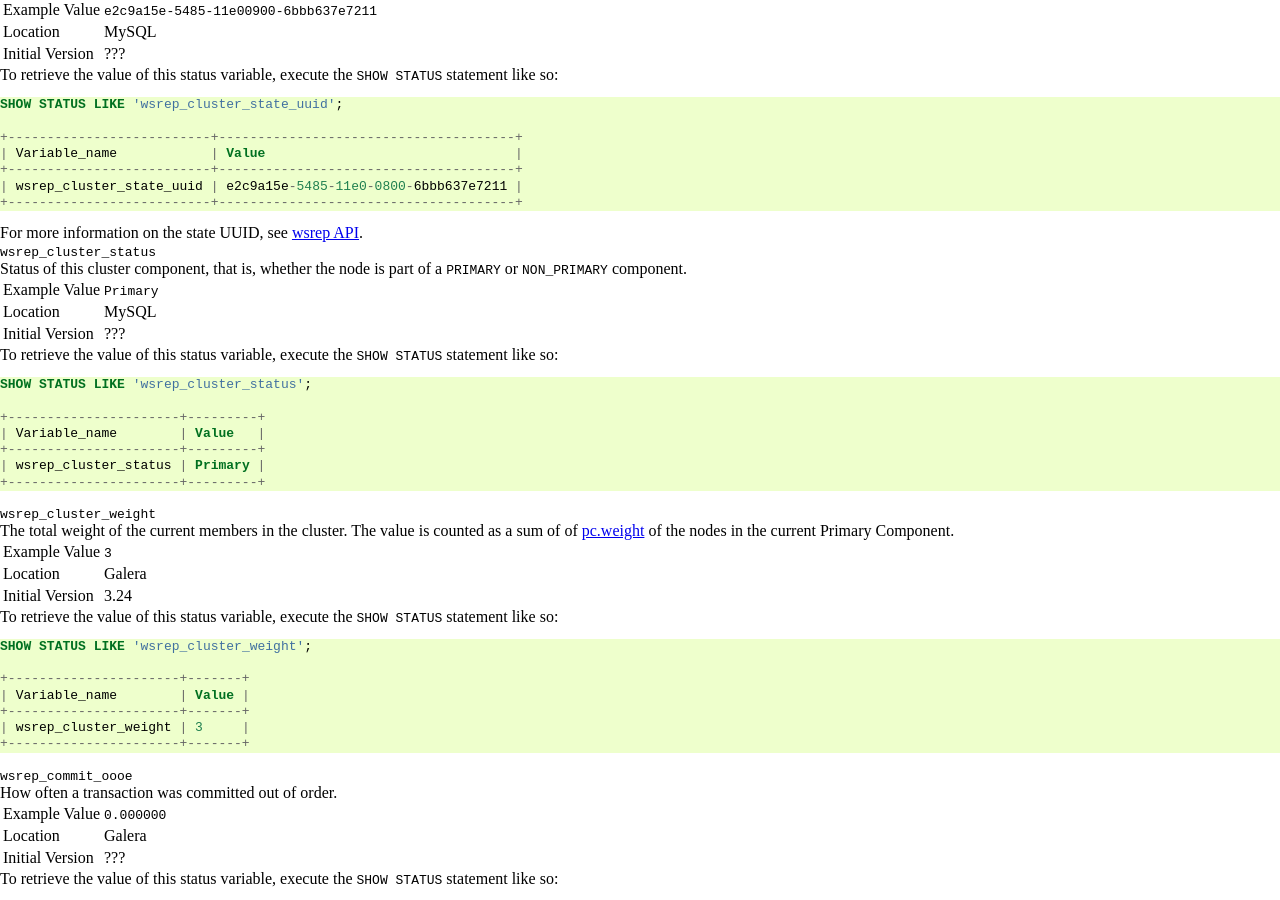
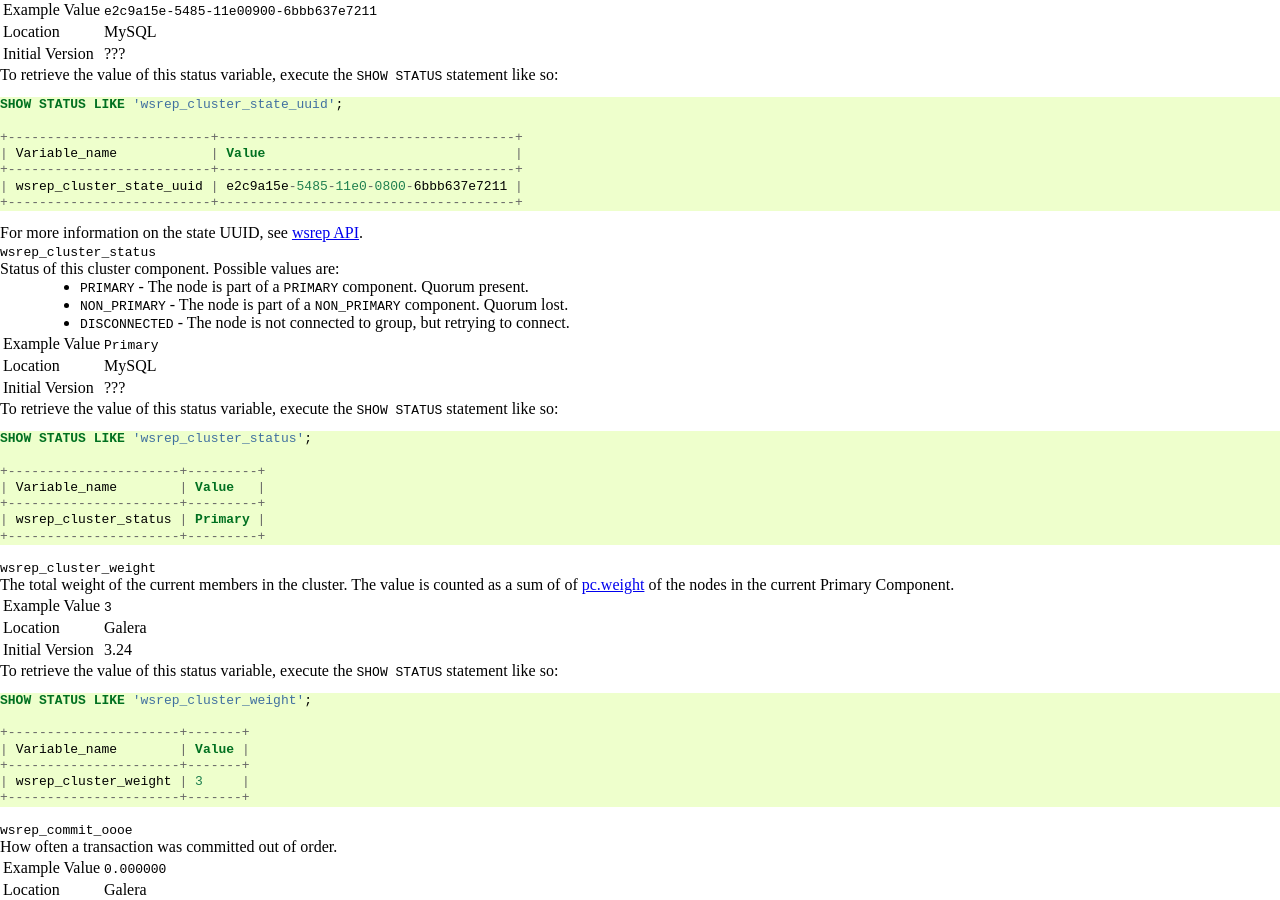
Before and after one commit to codership/documentation, a Sphinx documentation site: the page built from galeracluster/source/documentation/galera-status-variables.rst, in a window 1280 px wide and 900 px high, scrolled down 4888 px. Built offline with Sphinx 7.4.7, drawn with Linux system fonts in a browser that asks for light colours; comment, search, counter and statistics services are not loaded.

Commit message:
DISCONNECTED added as value for wsrep_cluster_status. Updated the versioning list with protocol versions 9 and 10.

```diff
--- a/galeracluster/source/documentation/galera-status-variables.rst
+++ b/galeracluster/source/documentation/galera-status-variables.rst
@@ -480,7 +480,13 @@ For more information on the state UUID, see :ref:`wsrep API <wsrep-api>`.
 .. index::
    pair: Status Variables; wsrep_cluster_status
 
-Status of this cluster component, that is, whether the node is part of a ``PRIMARY`` or ``NON_PRIMARY`` component.
+Status of this cluster component. Possible values are:
+
+- ``PRIMARY`` - The node is part of a ``PRIMARY`` component. Quorum present.
+
+- ``NON_PRIMARY`` - The node is part of a ``NON_PRIMARY`` component. Quorum lost.
+
+- ``DISCONNECTED`` - The node is not connected to group, but retrying to connect.
 
 .. csv-table::
    :class: doc-options
--- a/galeracluster/source/documentation/versions-and-release-notes.rst
+++ b/galeracluster/source/documentation/versions-and-release-notes.rst
@@ -81,7 +81,7 @@ The table below maps the Galera Cluster versions to the  MySQL database server v
    "`4.7 <https://releases.galeracluster.com/galera-4.7/release-notes-galera-26.4.7.txt>`_", "`8.0.25-25.7 <https://releases.galeracluster.com/mysql-wsrep-8.0.25-26.7/release-notes-mysql-wsrep-8.0.25-26.7.txt>`_", "`10.5.9 <https://mariadb.com/kb/en/mariadb-10-5-9-release-notes/>`_, `10.4.18 <https://mariadb.com/kb/en/mariadb-10-4-18-release-notes/>`_", "`8.0.25-15.1 <https://docs.percona.com/percona-xtradb-cluster/8.0/release-notes/Percona-XtraDB-Cluster-8.0.25-15.1.html>`_", "`Galera Cluster for MySQL 5.7.34 and 8.0.25 released <https://galeracluster.com/2021/07/galera-cluster-for-mysql-5-7-34-and-8-0-25-released/>`_", ""
    "`4.6 <https://releases.galeracluster.com/galera-4.6/release-notes-galera-26.4.6.txt>`_", "`8.0.23-26.6 <https://releases.galeracluster.com/mysql-wsrep-8.0.23-26.6/release-notes-mysql-wsrep-8.0.23-26.6.txt>`_", "`10.5.7 <https://mariadb.com/kb/en/mariadb-10-5-7-release-notes/>`_, `10.4.16 <https://mariadb.com/kb/en/mariadb-10-4-16-release-notes/>`_", "`8.0.23-14.1 <https://docs.percona.com/percona-xtradb-cluster/8.0/release-notes/Percona-XtraDB-Cluster-8.0.23-14.1.html>`_", "`Galera Cluster for MySQL 5.6.51, 5.7.33, and 8.0.23 released <https://galeracluster.com/2021/04/galera-cluster-for-mysql-5-6-51-5-7-33-and-8-0-23-released/>`_", ""
    "`4.5 <https://releases.galeracluster.com/galera-4.5/release-notes-galera-26.4.5.txt>`_", "`8.0.22-26.5 <https://releases.galeracluster.com/mysql-wsrep-8.0.22-26.5/release-notes-mysql-wsrep-8.0.22-26.5.txt>`_", "`10.5.4 <https://mariadb.com/kb/en/mariadb-10-5-4-release-notes/>`_, `10.4.14 <https://mariadb.com/kb/en/mariadb-10-4-14-release-notes/>`_", "`8.0.22-13.1 <https://docs.percona.com/percona-xtradb-cluster/8.0/release-notes/Percona-XtraDB-Cluster-8.0.22-13.1.html>`_", "`Galera Cluster for MySQL 5.6.50, 5.7.32, and 8.0.22 released <https://galeracluster.com/2021/01/galera-cluster-for-mysql-5-6-50-5-7-32-and-8-0-22-released/>`_", ""
-   "`4.4 <https://releases.galeracluster.com/galera-4.4/release-notes-galera-26.4.4.txt>`_", "`8.0.21-26.4 <https://releases.galeracluster.com/mysql-wsrep-8.0.21-26.4/release-notes-mysql-wsrep-8.0.21-26.4.txt>`_", "`10.5.1 <https://mariadb.com/kb/en/mariadb-10-5-1-release-notes/>`_, `10.4.13 <https://mariadb.com/kb/en/mariadb-10-4-13-release-notes/>`_", "`8.0.21-12.1 <https://docs.percona.com/percona-xtradb-cluster/8.0/release-notes/Percona-XtraDB-Cluster-8.0.21-12.1.html>`_", "`Galera Cluster for MySQL 5.6.49, 5.7.31, and 8.0.21 released <https://galeracluster.com/2020/10/galera-cluster-for-mysql-5-6-49-5-7-31-and-8-0-21-released/>`_", ""
+   "`4.4 <https://releases.galeracluster.com/galera-4.4/release-notes-galera-26.4.4.txt>`_", "`8.0.21-26.4 <https://releases.galeracluster.com/mysql-wsrep-8.0.21-26.4/release-notes-mysql-wsrep-8.0.21-26.4.txt>`_", "`10.5.1 <https://mariadb.com/kb/en/mariadb-10-5-1-release-notes/>`_, `10.4.13 <https://mariadb.com/kb/en/mariadb-10-4-13-release-notes/>`_", "`8.0.21-12.1 <https://docs.percona.com/percona-xtradb-cluster/8.0/release-notes/Percona-XtraDB-Cluster-8.0.21-12.1.html>`_", "`Galera Cluster for MySQL 5.6.49, 5.7.31, and 8.0.21 released <https://galeracluster.com/2020/10/galera-cluster-for-mysql-5-6-49-5-7-31-and-8-0-21-released/>`_", "10"
    "`4.3 <https://releases.galeracluster.com/galera-4.3/release-notes-galera-26.4.3.txt>`_", "`8.0.19-26.3 <https://releases.galeracluster.com/mysql-wsrep-8.0.19-26.3/release-notes-mysql-wsrep-8.0.19-26.3.txt>`_", "`10.5.0 <https://mariadb.com/kb/en/mariadb-10-5-0-release-notes/>`_, `10.4.9 <https://mariadb.com/kb/en/mariadb-10-4-9-release-notes/>`_", "`8.0.19-10 <https://docs.percona.com/percona-xtradb-cluster/8.0/release-notes/Percona-XtraDB-Cluster-8.0.19-10.html>`_", "`Galera Cluster 4 for MySQL 8 is Generally Available! <https://galeracluster.com/2020/05/galera-cluster-4-for-mysql-8-is-generally-available//>`_", ""
    "", "`5.7.44-25.36 <https://releases.galeracluster.com/mysql-wsrep-5.7.44-25.36/release-notes-mysql-wsrep-5.7.44-25.36.txt>`_", "", ""
    "", "`5.7.43-25.35 <https://releases.galeracluster.com/mysql-wsrep-5.7.43-25.35/release-notes-mysql-wsrep-5.7.43-25.35.txt>`_", "", ""
@@ -103,7 +103,7 @@ The table below maps the Galera Cluster versions to the  MySQL database server v
    "`3.27 <https://releases.galeracluster.com/galera-3.27/release-notes-galera-25.3.27.txt>`_", "`5.7.27-25.19 <https://releases.galeracluster.com/mysql-wsrep-5.7.27-25.19/release-notes-mysql-wsrep-5.7.27-25.19.txt>`_", "`Galera Cluster with new Galera Replication Library 3.28 and MySQL 5.6.45, MySQL 5.7.27 is GA <https://galeracluster.com/2019/09/galera-cluster-with-new-galera-replication-library-3-28-and-mysql-5-6-45-mysql-5-7-27-is-ga/>`_", ""
    "`3.26 <https://releases.galeracluster.com/galera-3.26/release-notes-galera-25.3.26.txt>`_", "`5.7.26-25.18 <https://releases.galeracluster.com/mysql-wsrep-5.7.26-25.18/release-notes-mysql-wsrep-5.7.26-25.18.txt>`_", "`Galera Cluster with new Galera Replication Library 3.27 and MySQL 5.6.44, MySQL 5.7.26 is GA <https://galeracluster.com/2019/07/galera-cluster-with-new-galera-replication-library-3-27-and-mysql-5-6-44-mysql-5-7-26-is-ga/>`_", ""
    "`3.25 <https://releases.galeracluster.com/galera-3.25/release-notes-galera-25.3.25.txt>`_", "`5.7.25-25.17 <https://releases.galeracluster.com/mysql-wsrep-5.7.25-25.17/release-notes-mysql-wsrep-5.7.25-25.17.txt>`_", "`Galera Cluster with new Galera Replication Library 3.26 and MySQL 5.6.43, MySQL 5.7.25 is GA <https://galeracluster.com/2019/04/galera-cluster-with-new-galera-replication-library-3-26-and-mysql-5-6-43-mysql-5-7-25-generally-available-ga/>`_, `Announcing Galera Cluster 3.25 with several security and bug fixes <https://galeracluster.com/2018/12/announcing-galera-cluster-3-25-with-several-security-and-bug-fixes/>`_", ""
-   "`3.24 <https://releases.galeracluster.com/galera-3.24/release-notes-galera-25.3.24.txt>`_", "`5.7.24-25.16 <https://releases.galeracluster.com/mysql-wsrep-5.7.24-25.16/release-notes-mysql-wsrep-5.7.24-25.16.txt>`_", "`Releasing Galera Cluster 3.24 with Improved Deadlock Error Management <https://galeracluster.com/2018/09/releasing-galera-cluster-3-24-with-improved-deadlock-error-management/>`_", ""
+   "`3.24 <https://releases.galeracluster.com/galera-3.24/release-notes-galera-25.3.24.txt>`_", "`5.7.24-25.16 <https://releases.galeracluster.com/mysql-wsrep-5.7.24-25.16/release-notes-mysql-wsrep-5.7.24-25.16.txt>`_", "`Releasing Galera Cluster 3.24 with Improved Deadlock Error Management <https://galeracluster.com/2018/09/releasing-galera-cluster-3-24-with-improved-deadlock-error-management/>`_", "", "", "9"
    "`3.23 <https://releases.galeracluster.com/galera-3.23/release-notes-galera-25.3.23.txt>`_", "`5.7.23-25.15 <https://releases.galeracluster.com/mysql-wsrep-5.7.23-25.15/release-notes-mysql-wsrep-5.7.23-25.15.txt>`_", "`Announcing Galera Cluster Security Release for MySQL 5.5.59, 5.6.39, 5.7.21 with Galera 3.23. <https://galeracluster.com/2018/02/announcing-galera-cluster-security-release-for-mysql-5-5-59-5-6-39-5-7-21-with-galera-3-23/>`_", "", "", "8"
 
 
```
